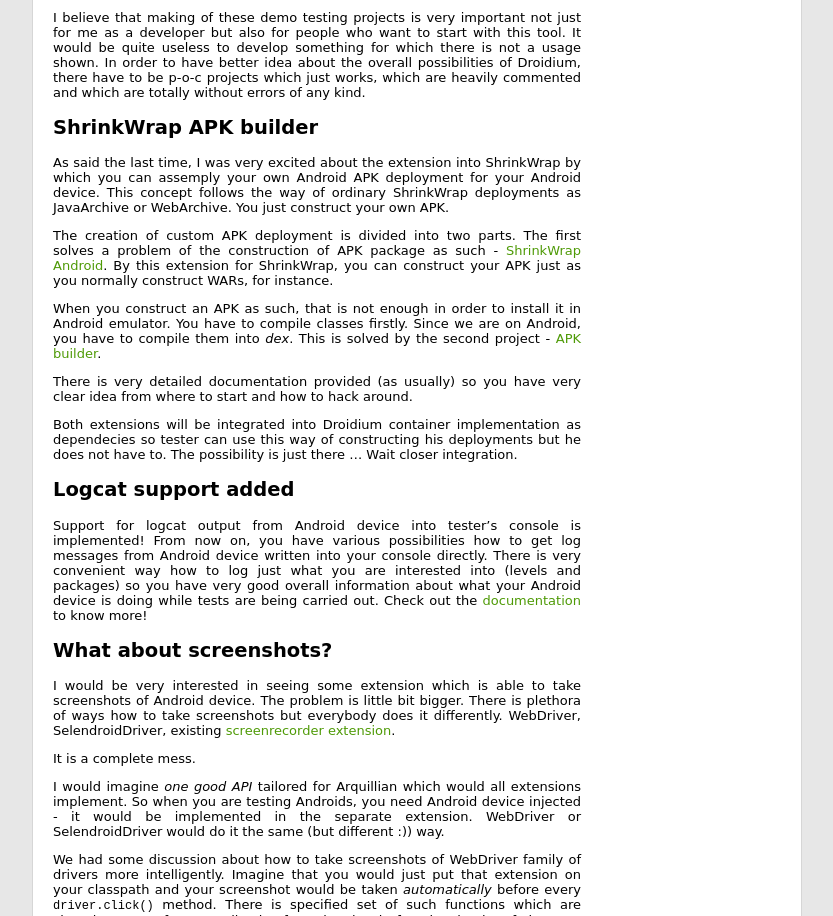
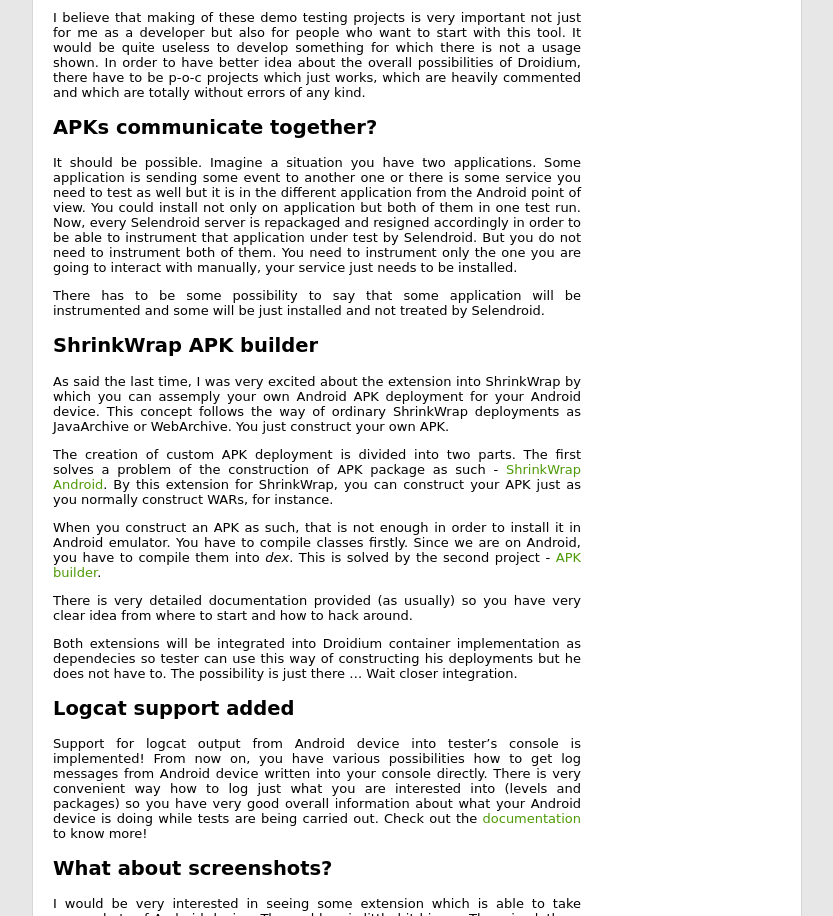
Before and after one commit to smiklosovic/blog-gsoc, a plain HTML site: page 2013/07/4-moving-forward/index.html in a window 1280 px wide. Shown: the part 1054-1970 px from the top of the page, without its empty margins (223-1056 px from the left). Drawn offline with Linux system fonts and the light colour scheme; a script that the page names is missing.

Commit message:
added section about apks speaking to each other

```diff
--- a/2013/07/4-moving-forward/index.html
+++ b/2013/07/4-moving-forward/index.html
@@ -5,7 +5,7 @@
   <meta http-equiv="Content-Type" content="txt/html; charset=UTF-8">
   <meta name="Generator" content="BlazeBlogger 1.2.0">
   <meta name="Copyright" content="&copy; 2013 Stefan Miklosovic">
-  <meta name="Date" content="Mon Jul 22 02:59:03 2013">
+  <meta name="Date" content="Mon Jul 22 03:08:19 2013">
   <meta name="Description" content="blog description">
   <meta name="Keywords" content="Arquillian Android JBoss Linux testing GSOC 2013 GSoC">
   <link rel="stylesheet" href="../../../default.css" type="text/css">
@@ -120,6 +120,25 @@ as a developer but also for people who want to start with this tool. It would be
 useless to develop something for which there is not a usage shown. In order to have
 better idea about the overall possibilities of Droidium, there have to be p-o-c projects
 which just works, which are heavily commented and which are totally without errors of any kind.</p>
+</div>
+
+</div>
+</div>
+<div class="sect1">
+<h2 id="_apks_communicate_together">APKs communicate together?</h2>
+<div class="sectionbody">
+<div class="paragraph">
+<p>It should be possible. Imagine a situation you have two applications. Some application
+is sending some event to another one or there is some service you need to test as well
+but it is in the different application from the Android point of view. You could
+install not only on application but both of them in one test run. Now, every Selendroid server
+is repackaged and resigned accordingly in order to be able to instrument that application under test
+by Selendroid. But you do not need to instrument both of them. You need to instrument
+only the one you are going to interact with manually, your service just needs to be installed.</p>
+</div>
+<div class="paragraph">
+<p>There has to be some possibility to say that some application will be instrumented and some
+will be just installed and not treated by Selendroid.</p>
 </div>
 
 </div>
```
Also changed, not shown: 2013/06/1-ike-starts-the-battle/index.html (+1 -1 lines), 2013/06/2-plans-plans-plans/index.html (+1 -1 lines), 2013/06/index.html (+1 -1 lines), 2013/07/3-ike-has-new-battle-front/index.html (+1 -1 lines), 2013/07/index.html (+1 -1 lines), 2013/index.html (+1 -1 lines), index.html (+1 -1 lines), tags/gsoc/index.html (+1 -1 lines), tags/index.html (+1 -1 lines), 3 other files.
